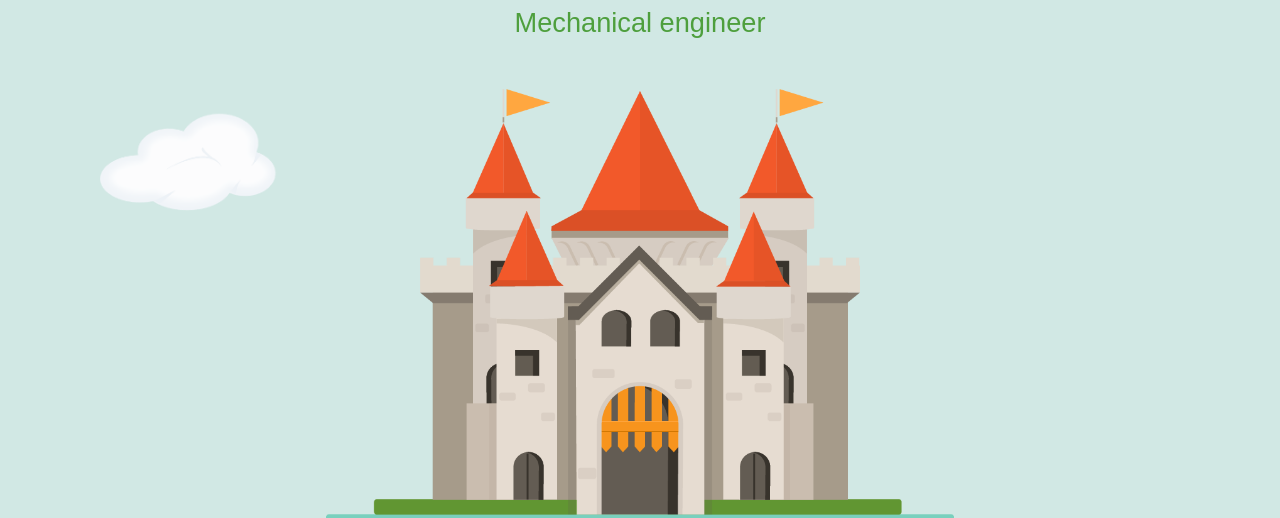
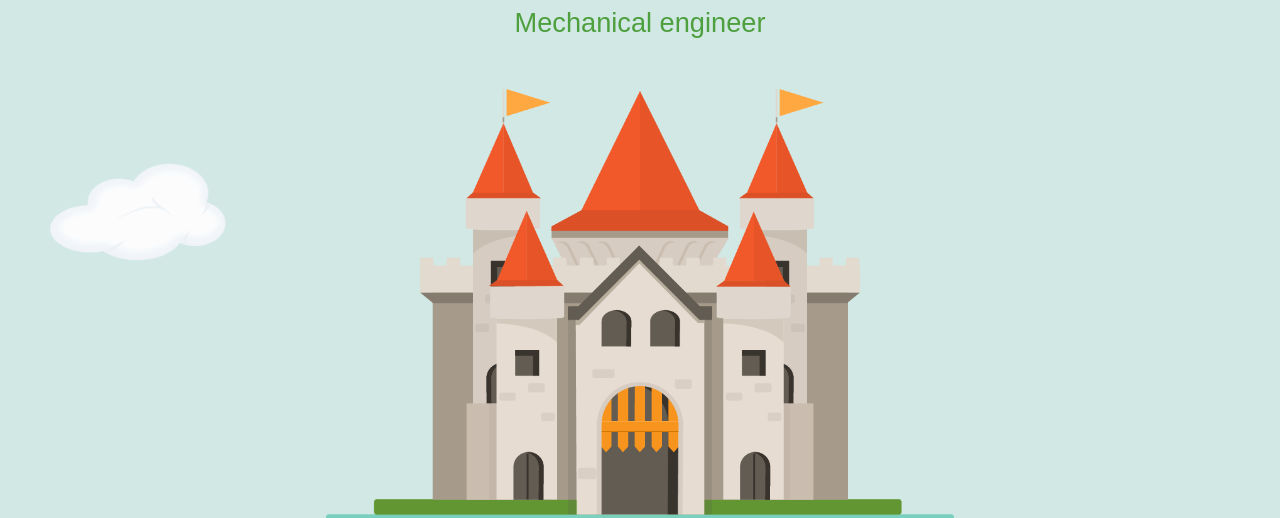
Before and after one commit to Mano16799/cv, a plain HTML site: page index.html in a window 1280 px wide. Shown: the part 289-807 px from the top of the page. Drawn offline with Linux system fonts and the light colour scheme.

Commit message:
Update styles.css

```diff
--- a/styles.css
+++ b/styles.css
@@ -100,6 +100,6 @@ a:active {
 .secondcloud{
   height: 100px;
   position:absolute;
-  left: 100px;
-  bottom:300px;
+  left: 50px;
+  bottom:250px;
 }
```
